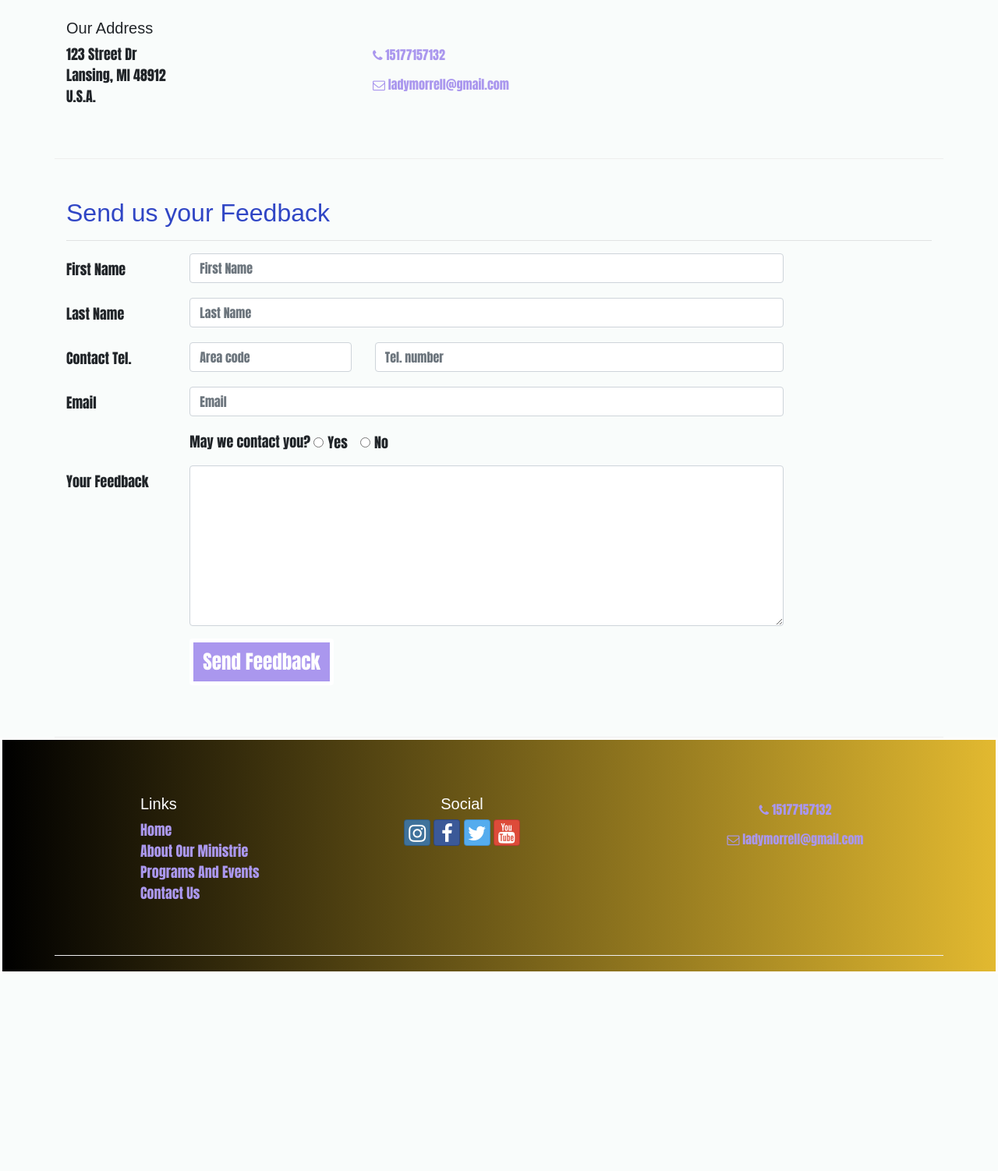
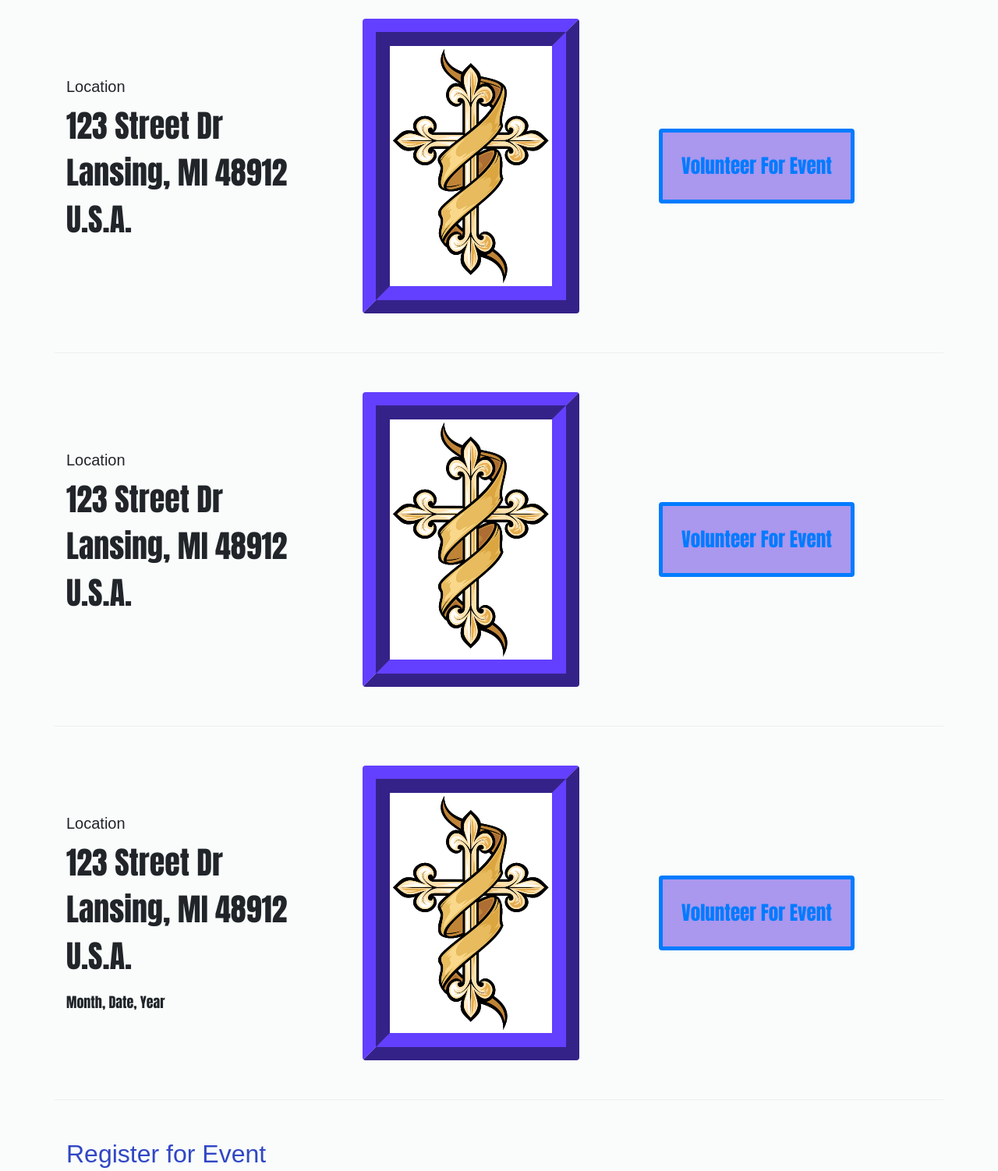
Before and after one commit to jakthedev/MorrellMinistries, a website: page programsEvents.html in a window 1280 px wide. Shown: the part 560-2062 px from the top of the page at 78% size. Before the commit the page ends 1809 px from the top, so only its background shows below. Drawn offline with nearby package versions, Linux system fonts and the light colour scheme.

Commit message:
Programs and Events pg and contact pg almost finished

```diff
--- a/css/styles.css
+++ b/css/styles.css
@@ -179,3 +179,7 @@ header h2 {
 .footerlinks {
     color: #aa97ee;
 }
+
+.locationSpot {
+    font-size: 40px;
+}
--- a/programsEvents.html
+++ b/programsEvents.html
@@ -14,7 +14,7 @@
     <!-- endbuild -->
     <link rel="stylesheet" href="https://fonts.googleapis.com/css?family=Lobster|Open+Sans" />
 
-    <title>NuCamp: A Better Way To Camp</title>
+    <title>Programs & Events</title>
 </head>
 
 <body>
@@ -45,8 +45,8 @@
                 <ul class="navbar-nav">
                     <li class="nav-item shadow ml-5"><a class="nav-link" href="index.html"><i class="fa fa-home fa-lg"></i> Home</a></li>
                     <li class="nav-item shadow ml-5"><a class="nav-link" href="aboutourministrie.html"><i class="fa fa-info fa-lg"></i> About Our Ministries</a></li>
-                    <li class="nav-item shadow ml-5"><a class="nav-link" href="programsEvents.html"><i class="fa fa-list fa-lg"></i>Programs & Events</a></li>
-                    <li class="nav-item shadow ml-5 active"><a class="nav-link" href="contactus.html"><i class="fa fa-address-card fa-lg"></i> Contact Us</a></li>
+                    <li class="nav-item shadow ml-5 active"><a class="nav-link" href="programsEvents.html"><i class="fa fa-list fa-lg"></i>Programs & Events</a></li>
+                    <li class="nav-item shadow ml-5"><a class="nav-link" href="contactus.html"><i class="fa fa-address-card fa-lg"></i> Contact Us</a></li>
                 </ul>
             </span>
             </div>
@@ -67,22 +67,61 @@
 
         <div class="row row-content align-items-center">
             <div class="col-sm-4">
-                <h5>Our Address</h5>
-                <address>
+                <h5>Location</h5>
+                <address class="locationSpot">
                     123 Street Dr<br />
                     Lansing, MI 48912<br />
                     U.S.A.
                 </address>
             </div>
             <div class="col">
-				<a role="button" class="btn btn-link footerlinks" href="tel:+15177157132"><i class="fa fa-phone"></i> 15177157132</a><br />
-                <a role="button" class="btn btn-link footerlinks" href="mailto:ladymorrell@gmail.com"><i class="fa fa-envelope-o"></i> ladymorrell@gmail.com</a>
+				<img class="staffp d-sm-flex mr-5 img-thumbnail" src="img/placeHolderLogo.png" alt="Breadcrumb Trail Thumbnails"  />
+            </div>
+            <div class="col">
+                <a role="button" class="btn btn-link btn-primary p-4" >Volunteer For Event</a>
+            </div>
+        </div>
+
+        <div class="row row-content align-items-center">
+            <div class="col-sm-4">
+                <h5>Location</h5>
+                <address class="locationSpot">
+                    123 Street Dr<br />
+                    Lansing, MI 48912<br />
+                    U.S.A.
+                </address>
+            </div>
+            <div class="col">
+				<img class="staffp d-sm-flex mr-5 img-thumbnail" src="img/placeHolderLogo.png" alt="Breadcrumb Trail Thumbnails"  />
+            </div>
+            <div class="col">
+                <a role="button" class="btn btn-link btn-primary p-4" >Volunteer For Event</a>
+            </div>
+        </div>
+
+        <div class="row row-content align-items-center">
+            <div class="col-sm-4">
+                <h5>Location</h5>
+                <address class="locationSpot">
+                    123 Street Dr<br />
+                    Lansing, MI 48912<br />
+                    U.S.A.
+                </address>
+                <date class="dateOfEvent">
+                    Month, Date, Year<br />
+                 </date>
+            </div>
+            <div class="col">
+				<img class="staffp d-sm-flex mr-5 img-thumbnail" src="img/placeHolderLogo.png" alt="Breadcrumb Trail Thumbnails"  />
+            </div>
+            <div class="col">
+                <a role="button" class="btn btn-link btn-primary p-4" >Volunteer For Event</a>
             </div>
         </div>
 
         <div class="row row-content">
             <div class="col-12">
-                <h2>Send us your Feedback</h2>
+                <h2>Register for Event </h2>
                 <hr />
             </div>
         <div class="col-md-10">
@@ -135,7 +174,7 @@
                     </div>
                     <div class="form-group row">
                         <div class="offset-md-2 col-md-10">
-                            <button type="submit" class="btn btn-primary">Send Feedback</button>
+                            <button type="submit" class="btn btn-primary">Register</button>
                         </div>
                     </div>
                 </form>
```
Also changed, not shown: aboutOurMinistrie.html (+1 -1 lines), contactus.html (+3 -3 lines), img/placeHolderLogo.png (added).
